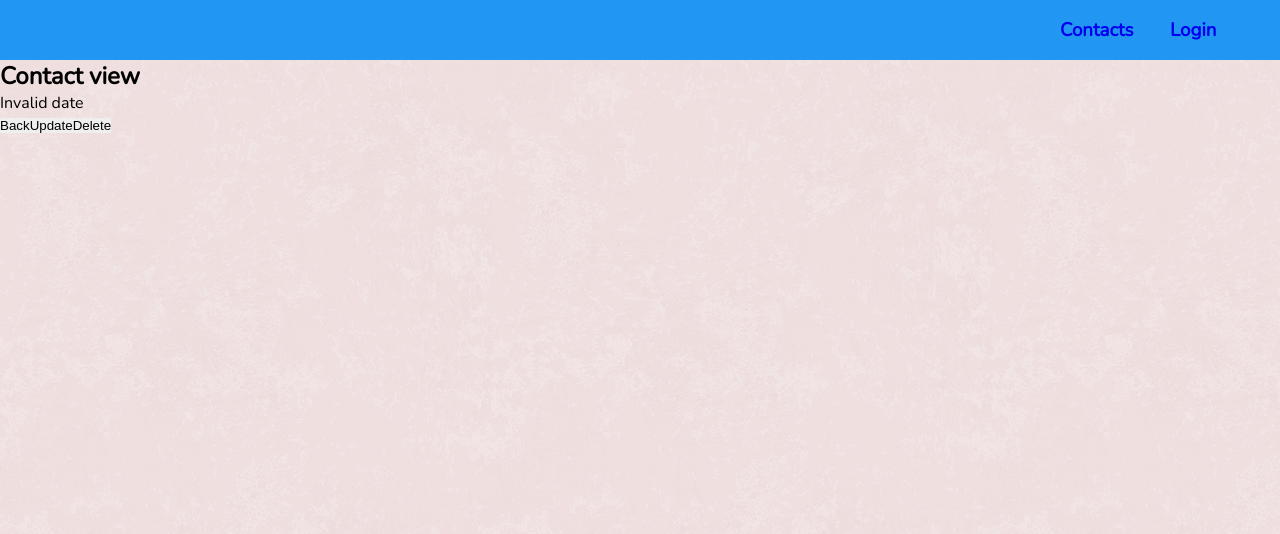
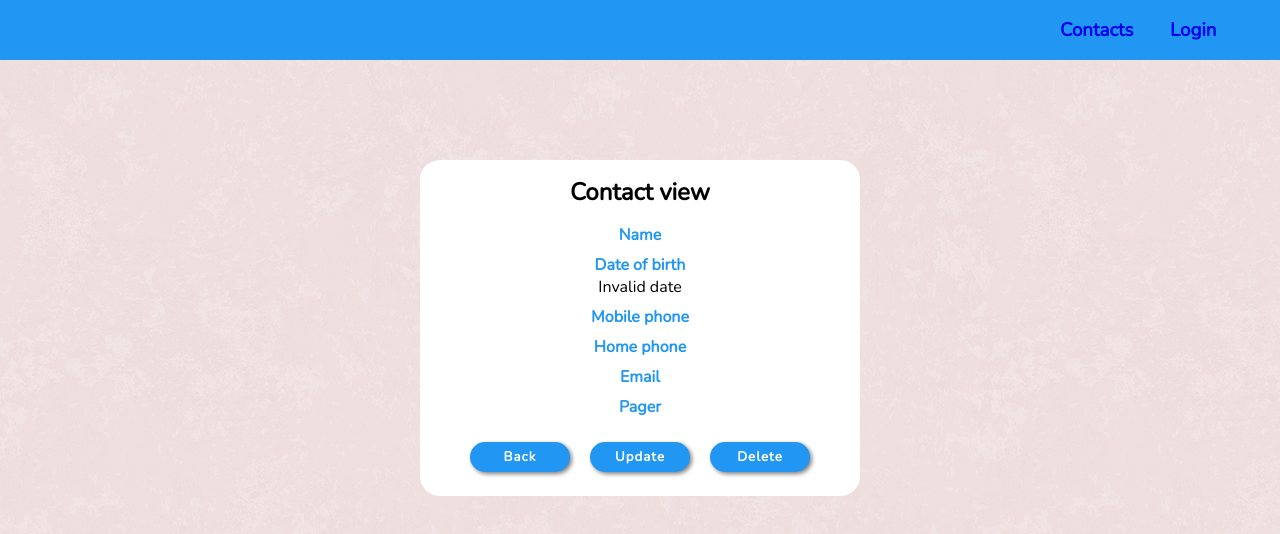
Before and after one commit to urisk333/zerofouraddressbook, a React (Create React App) app in the folder addressbook/: page /contacts/1 in a window 1280 px wide. Shown: the top 534 px of the page. Built offline with nearby package versions, Linux system fonts and the light colour scheme; no server answers; the database is empty.

Commit message:
[FRONTEND: STYLING]: Add styling to ContactItem component

```diff
--- a/addressbook/src/Components/ContactItem/ContactItem.css
+++ b/addressbook/src/Components/ContactItem/ContactItem.css
@@ -0,0 +1,49 @@
+.contact-item-container {
+  display: flex;
+  flex-direction: column;
+  text-align: center;
+  width: 440px;
+  margin: auto;
+  margin-top: 100px;
+  border-radius: 20px;
+  background-color: white;
+}
+
+.contact-title {
+  margin-top: 1rem;
+  margin-bottom: 1rem;
+}
+
+.contact-label {
+  font-family: "Nunito", sans-serif;
+  font-weight: bolder;
+  color: rgb(33, 150, 243);
+}
+
+.contact-info {
+  font-family: "Nunito", sans-serif;
+  margin-bottom: 0.5rem;
+}
+
+.contact-view-button {
+  padding-top: 1rem;
+  padding-bottom: 1.5rem;
+  text-align: center;
+}
+
+.contact-button {
+  height: 30px;
+  width: 100px;
+  background-color: rgb(33, 150, 243);
+  border-radius: 15px;
+  margin: 0 10px 0 10px;
+  color: white;
+  box-shadow: 2px 2px 4px gray;
+  font-family: "Nunito", sans-serif;
+  font-weight: bolder;
+  letter-spacing: 1px;
+}
+
+.contact-button:hover {
+  color: black;
+}
--- a/addressbook/src/Components/ContactItem/ContactItem.tsx
+++ b/addressbook/src/Components/ContactItem/ContactItem.tsx
@@ -48,21 +48,26 @@ function ContactItem () {
     {contact != null &&
       <div className="contact-item">
         <h2 className="contact-title">Contact view</h2>
-        <div className="contact-info">{contact.firstName}</div>
-        <div className="contact-info">{contact.lastName}</div>
+        <label className="contact-label">Name</label>
+        <div className="contact-info">{contact.firstName} {contact.lastName}</div>
+        <label className="contact-label">Date of birth</label>
         <div className="contact-info">{moment(contact.dateOfBirth).format('MMMM Do, YYYY')}</div>
+        <label className="contact-label">Mobile phone</label>
         <div className="contact-info">{contact.mobilePhone}</div>
+        <label className="contact-label">Home phone</label>
         <div className="contact-info">{contact.homePhone}</div>
+        <label className="contact-label">Email</label>
         <div className="contact-info">{contact.email}</div>
+        <label className="contact-label">Pager</label>
         <div className="contact-info">{contact.pager}</div>
         <div className="contact-view-button">
           <Link to={'/contacts'}>
             <button className="contact-button">Back</button>
           </Link>
           <Link to={`/update/${id}`}>
-            <button className="table-button">Update</button>
+            <button className="contact-button">Update</button>
           </Link>
-          <button className="table-button" onClick={() => handleDeleteButton(id)}>Delete</button>
+          <button className="contact-button" onClick={() => handleDeleteButton(id)}>Delete</button>
         </div>
       </div>
     }
```
